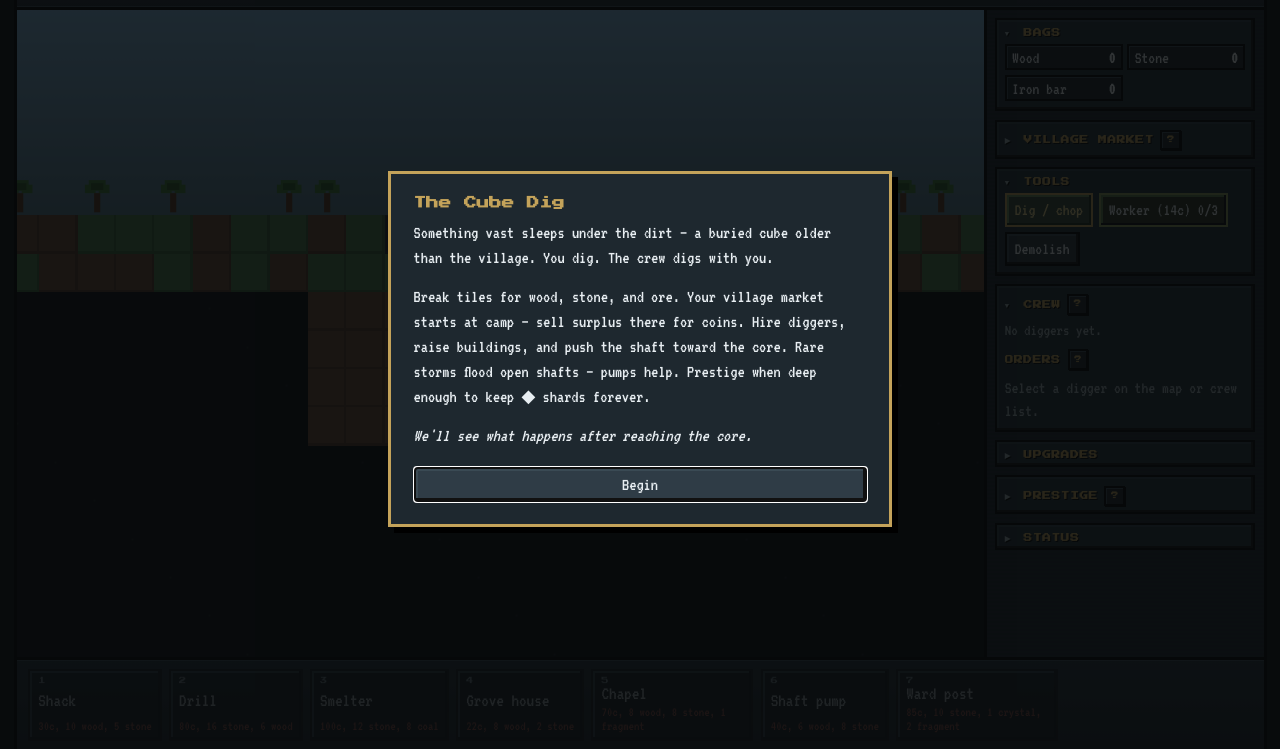
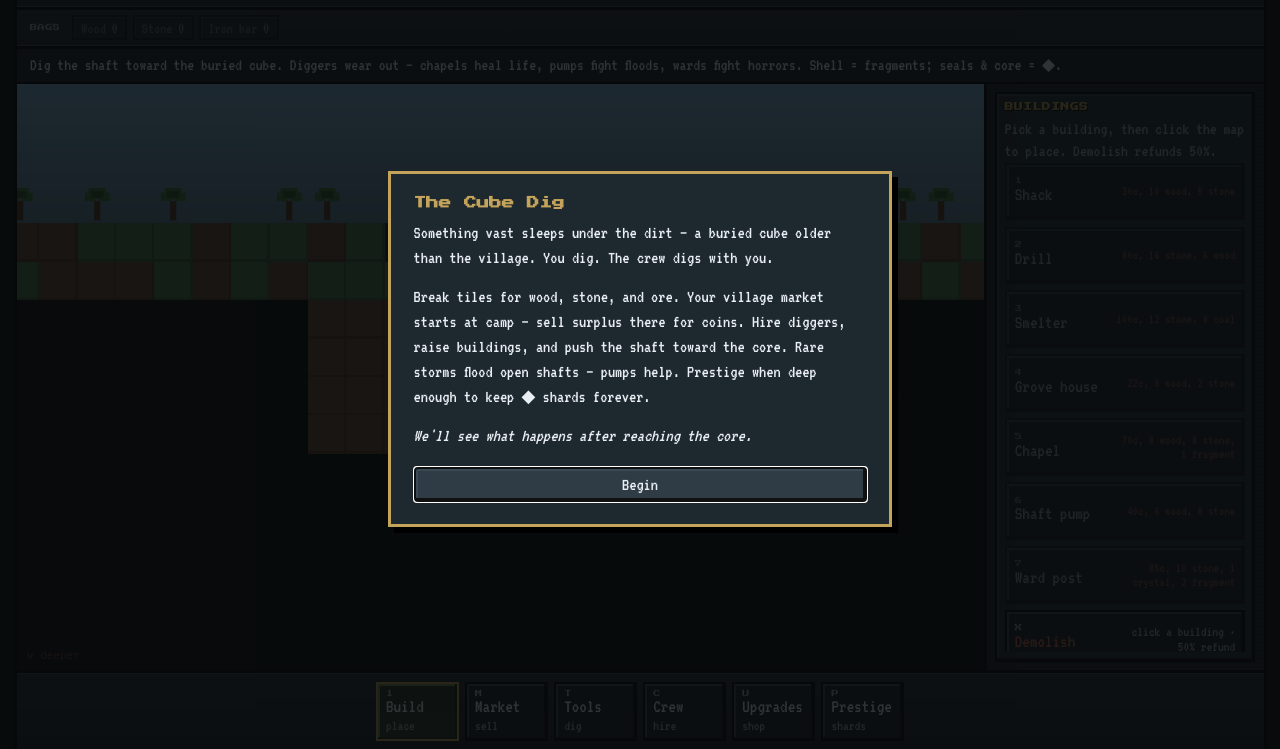
Before and after one commit to safeupstairs/cube-dig, a website with bundled scripts: page index.html in a window 1280 px wide. Shown: the part 51-800 px from the top of the page. Built offline with nearby package versions, Linux system fonts and the light colour scheme; animation ran at ten frames a second.

Commit message:
Add Option A menu-rail dock UI.
Always-on bag bar and status strip; bottom rail swaps one right panel (Build+Demolish, Market, Tools, Crew+Hire, Upgrades, Prestige).

Co-authored-by: Cursor <cursoragent@cursor.com>

```diff
--- a/css/game.css
+++ b/css/game.css
@@ -45,7 +45,7 @@ body {
 
 #app {
   display: grid;
-  grid-template-rows: auto 1fr auto;
+  grid-template-rows: auto auto auto minmax(0, 1fr) auto;
   height: 100%;
   width: min(var(--app-max), calc(100% - (var(--app-gutter) * 2)));
   max-width: 100%;
@@ -54,6 +54,81 @@ body {
   border-left: 3px solid #000;
   border-right: 3px solid #000;
   box-shadow: inset 0 0 0 1px var(--panel-edge);
+}
+
+/* Always-visible inventory strip (Option A) */
+.bag-bar {
+  display: flex;
+  flex-wrap: wrap;
+  gap: 0.35rem 0.5rem;
+  align-items: center;
+  padding: 0.3rem 0.75rem;
+  border-bottom: 3px solid #000;
+  background: linear-gradient(180deg, #243038 0%, #1e282f 100%);
+  box-shadow: inset 0 -1px 0 var(--panel-edge);
+  min-height: 2rem;
+}
+
+.bag-bar-label {
+  font-family: var(--pixel);
+  font-size: 0.4rem;
+  color: var(--muted);
+  letter-spacing: 0.06em;
+  text-transform: uppercase;
+  margin-right: 0.15rem;
+}
+
+.bag-chips {
+  list-style: none;
+  margin: 0;
+  padding: 0;
+  display: flex;
+  flex-wrap: wrap;
+  gap: 0.3rem;
+  flex: 1 1 auto;
+  font-family: var(--mono);
+}
+
+.bag-chips li {
+  display: inline-flex;
+  align-items: baseline;
+  gap: 0.3rem;
+  padding: 0.12rem 0.4rem;
+  border: 2px solid #000;
+  background: var(--slot);
+  box-shadow: inset 1px 1px 0 var(--slot-hi);
+  font-size: 0.95rem;
+}
+
+.bag-chips li.is-empty {
+  opacity: 0.45;
+}
+
+.bag-chips li span:first-child {
+  color: var(--muted);
+  font-size: 0.85rem;
+}
+
+.bag-chips li strong {
+  color: var(--text);
+  font-weight: normal;
+}
+
+.status-bar {
+  margin: 0;
+  padding: 0.3rem 0.75rem;
+  border-bottom: 2px solid #000;
+  background: #1a2228;
+  font-family: var(--mono);
+  font-size: 0.95rem;
+  color: var(--text);
+  min-height: 1.5rem;
+  line-height: 1.3;
+}
+
+.status-bar.status {
+  min-height: 1.5rem;
+  color: var(--text);
 }
 
 .hud-top {
@@ -230,7 +305,7 @@ body {
 }
 
 .dock {
-  overflow: auto;
+  overflow: hidden;
   min-width: 0;
   min-height: 0;
   height: 100%;
@@ -246,7 +321,7 @@ body {
   padding: 0.45rem;
   display: flex;
   flex-direction: column;
-  gap: 0.45rem;
+  gap: 0;
 }
 
 .panel {
@@ -254,10 +329,21 @@ body {
   box-shadow: inset -2px -2px 0 #111, inset 2px 2px 0 var(--panel-hi);
   background: var(--panel);
   padding: 0.45rem;
+  display: none;
+  flex-direction: column;
+  flex: 1;
+  min-height: 0;
+  overflow: hidden;
 }
 
-.panel.is-collapsed {
-  padding-bottom: 0.35rem;
+.panel.is-active-panel {
+  display: flex;
+}
+
+.panel .panel-body {
+  overflow: auto;
+  flex: 1;
+  min-height: 0;
 }
 
 .panel h2,
@@ -282,41 +368,14 @@ body {
   align-items: center;
   gap: 0.35rem;
   width: 100%;
-  cursor: pointer;
   user-select: none;
   outline: none;
-}
-
-.panel-head:hover,
-.panel-head:focus-visible {
-  color: #e8d48a;
-}
-
-.panel-head:focus-visible {
-  box-shadow: inset 0 0 0 1px #e8d48a;
-}
-
-.panel-chevron {
+  margin: 0 0 0.4rem;
   flex: 0 0 auto;
-  display: inline-block;
-  width: 0.7rem;
-  font-size: 0.4rem;
-  line-height: 1;
-  color: var(--muted);
-}
-
-.panel.is-collapsed > .panel-head,
-.panel-section.is-collapsed > .panel-head {
-  margin-bottom: 0;
 }
 
 .panel-body {
-  overflow: hidden;
-}
-
-.panel.is-collapsed > .panel-body,
-.panel-section.is-collapsed > .panel-body {
-  display: none;
+  overflow: auto;
 }
 
 .panel-section {
@@ -351,25 +410,60 @@ body {
   line-height: 1.25;
 }
 
-.bags {
-  list-style: none;
-  margin: 0;
-  padding: 0;
-  display: grid;
-  grid-template-columns: 1fr 1fr;
-  gap: 0.25rem;
-  font-family: var(--mono);
-  font-size: 0.95rem;
+.crew-hire {
+  margin-bottom: 0.55rem;
 }
 
-.bags li {
+.crew-hire .tool {
+  width: 100%;
+}
+
+.build-grid {
   display: flex;
+  flex-direction: column;
+  gap: 0.35rem;
+}
+
+.build-grid .hot-slot {
+  width: 100%;
+  max-width: none;
+  min-width: 0;
+  min-height: 3.2rem;
+  flex-direction: row;
+  align-items: center;
   justify-content: space-between;
+  gap: 0.45rem;
+}
+
+.build-grid .hot-slot .slot-main {
+  display: flex;
+  flex-direction: column;
+  align-items: flex-start;
+  gap: 0.05rem;
+  min-width: 0;
+}
+
+.build-grid .hot-slot .slot-role {
+  text-align: right;
+  white-space: normal;
+  max-width: 55%;
+}
+
+.build-grid .hot-slot.is-danger .slot-name {
+  color: var(--danger);
+}
+
+.help-actions {
+  display: flex;
+  flex-wrap: wrap;
   gap: 0.35rem;
-  padding: 0.15rem 0.3rem;
-  background: var(--slot);
-  border: 2px solid #000;
-  box-shadow: inset 1px 1px 0 var(--slot-hi);
+  margin-top: 0.75rem;
+  padding-top: 0.55rem;
+  border-top: 2px solid #000;
+}
+
+.help-actions .btn {
+  flex: 1 1 auto;
 }
 
 .tool-grid {
@@ -731,6 +825,28 @@ body {
 }
 
 /* Inventory-style hotbar */
+.menu-rail {
+  display: flex;
+  flex-wrap: wrap;
+  gap: 0.35rem;
+  align-items: stretch;
+  justify-content: center;
+  padding: 0.45rem 0.65rem;
+  border-top: 3px solid #000;
+  background:
+    linear-gradient(180deg, #243038 0%, #1a2228 100%);
+  position: relative;
+  z-index: 5;
+  box-shadow: inset 0 1px 0 var(--panel-edge);
+}
+
+.menu-rail .hot-slot {
+  min-width: 4.6rem;
+  max-width: 5.8rem;
+  min-height: 3.1rem;
+}
+
+/* Legacy hotbar class kept for any leftover refs */
 .hotbar {
   display: flex;
   flex-wrap: wrap;
@@ -1327,7 +1443,12 @@ body {
     max-height: 42vh;
   }
 
-  .hot-slot {
-    min-width: 5.2rem;
+  .menu-rail .hot-slot {
+    min-width: 4.2rem;
+  }
+
+  .bag-bar {
+    max-height: 5.5rem;
+    overflow: auto;
   }
 }
--- a/index.html
+++ b/index.html
@@ -45,23 +45,30 @@
         </div>
       </header>
 
+      <div class="bag-bar" aria-label="Bags">
+        <span class="bag-bar-label">Bags</span>
+        <ul id="bags" class="bag-chips"></ul>
+      </div>
+
+      <p id="status" class="status-bar status" aria-live="polite">
+        Dig exposed blocks. Tunnel down through the fog.
+      </p>
+
       <main class="stage">
         <div class="canvas-wrap">
           <canvas id="world" width="960" height="640"></canvas>
         </div>
-        <aside class="dock">
-          <section class="panel" data-panel="bags">
-            <h2 class="panel-head" tabindex="0" role="button" aria-expanded="true">
-              <span class="panel-chevron" aria-hidden="true">▼</span>
-              Bags
-            </h2>
+        <aside class="dock" id="dock">
+          <section class="panel is-active-panel" data-panel="build" id="panel-build">
+            <h2 class="panel-title panel-head">Buildings</h2>
             <div class="panel-body">
-              <ul id="bags" class="bags"></ul>
+              <p class="muted">Pick a building, then click the map to place. Demolish refunds 50%.</p>
+              <div id="hotbar" class="build-grid"></div>
             </div>
           </section>
-          <section class="panel" id="market-panel" data-panel="market">
-            <h2 class="panel-title panel-head" tabindex="0" role="button" aria-expanded="true">
-              <span class="panel-chevron" aria-hidden="true">▼</span>
+
+          <section class="panel" id="market-panel" data-panel="market" hidden>
+            <h2 class="panel-title panel-head">
               Village market
               <button type="button" class="help-btn" id="help-market" aria-label="Village market help">?</button>
             </h2>
@@ -70,22 +77,22 @@
               <div id="market" class="market-list"></div>
             </div>
           </section>
-          <section class="panel" data-panel="tools">
-            <h2 class="panel-head" tabindex="0" role="button" aria-expanded="true">
-              <span class="panel-chevron" aria-hidden="true">▼</span>
-              Tools
-            </h2>
+
+          <section class="panel" data-panel="tools" id="panel-tools" hidden>
+            <h2 class="panel-title panel-head">Tools</h2>
             <div class="panel-body">
+              <p class="muted">Default map tool when you are not placing, hiring, or demolishing.</p>
               <div id="tools" class="tool-grid"></div>
             </div>
           </section>
-          <section class="panel" id="orders-panel" data-panel="crew">
-            <h2 class="panel-title panel-head" tabindex="0" role="button" aria-expanded="true">
-              <span class="panel-chevron" aria-hidden="true">▼</span>
+
+          <section class="panel" id="orders-panel" data-panel="crew" hidden>
+            <h2 class="panel-title panel-head">
               Crew
               <button type="button" class="help-btn" id="help-crew" aria-label="Crew help">?</button>
             </h2>
             <div class="panel-body">
+              <div id="crew-hire" class="crew-hire"></div>
               <div id="crew" class="crew-list"></div>
               <div class="panel-section">
                 <h2 class="subhead panel-title">
@@ -97,18 +104,16 @@
               </div>
             </div>
           </section>
-          <section class="panel" data-panel="upgrades">
-            <h2 class="panel-head" tabindex="0" role="button" aria-expanded="true">
-              <span class="panel-chevron" aria-hidden="true">▼</span>
-              Upgrades
-            </h2>
+
+          <section class="panel" data-panel="upgrades" id="panel-upgrades" hidden>
+            <h2 class="panel-title panel-head">Upgrades</h2>
             <div class="panel-body">
               <div id="upgrades" class="shop-list"></div>
             </div>
           </section>
-          <section class="panel" data-panel="prestige">
-            <h2 class="panel-title panel-head" tabindex="0" role="button" aria-expanded="true">
-              <span class="panel-chevron" aria-hidden="true">▼</span>
+
+          <section class="panel" data-panel="prestige" id="panel-prestige" hidden>
+            <h2 class="panel-title panel-head">
               Prestige
               <button type="button" class="help-btn" id="help-prestige" aria-label="Prestige help">?</button>
             </h2>
@@ -116,23 +121,47 @@
               <p id="prestige-blurb" class="muted prestige-status"></p>
               <div id="shard-upgrades" class="shop-list"></div>
               <button type="button" id="prestige-btn" class="btn danger">Prestige</button>
-            </div>
-          </section>
-          <section class="panel" data-panel="status">
-            <h2 class="panel-head" tabindex="0" role="button" aria-expanded="true">
-              <span class="panel-chevron" aria-hidden="true">▼</span>
-              Status
-            </h2>
-            <div class="panel-body">
-              <p id="status" class="status">Dig exposed blocks. Tunnel down through the fog.</p>
-              <button type="button" id="intro-btn" class="btn ghost">How to play</button>
-              <button type="button" id="reset-btn" class="btn ghost">Hard reset</button>
+              <div class="panel-section help-actions">
+                <button type="button" id="intro-btn" class="btn ghost">How to play</button>
+                <button type="button" id="reset-btn" class="btn ghost">Hard reset</button>
+              </div>
             </div>
           </section>
         </aside>
       </main>
 
-      <footer class="hotbar" id="hotbar"></footer>
+      <nav class="menu-rail" id="menu-rail" aria-label="Menu">
+        <button type="button" class="hot-slot is-active" data-dock="build">
+          <span class="slot-key">1</span>
+          <span class="slot-name">Build</span>
+          <span class="slot-role">place</span>
+        </button>
+        <button type="button" class="hot-slot" data-dock="market">
+          <span class="slot-key">M</span>
+          <span class="slot-name">Market</span>
+          <span class="slot-role">sell</span>
+        </button>
+        <button type="button" class="hot-slot" data-dock="tools">
+          <span class="slot-key">T</span>
+          <span class="slot-name">Tools</span>
+          <span class="slot-role">dig</span>
+        </button>
+        <button type="button" class="hot-slot" data-dock="crew">
+          <span class="slot-key">C</span>
+          <span class="slot-name">Crew</span>
+          <span class="slot-role">hire</span>
+        </button>
+        <button type="button" class="hot-slot" data-dock="upgrades">
+          <span class="slot-key">U</span>
+          <span class="slot-name">Upgrades</span>
+          <span class="slot-role">shop</span>
+        </button>
+        <button type="button" class="hot-slot" data-dock="prestige">
+          <span class="slot-key">P</span>
+          <span class="slot-name">Prestige</span>
+          <span class="slot-role">shards</span>
+        </button>
+      </nav>
     </div>
 
     <div id="tip" class="tip hidden" role="tooltip" aria-hidden="true"></div>
--- a/js/game.js
+++ b/js/game.js
@@ -96,6 +96,9 @@ const els = {
   resetBtn: document.getElementById('reset-btn'),
   introBtn: document.getElementById('intro-btn'),
   hotbar: document.getElementById('hotbar'),
+  crewHire: document.getElementById('crew-hire'),
+  menuRail: document.getElementById('menu-rail'),
+  dock: document.getElementById('dock'),
   ending: document.getElementById('ending'),
   endingText: document.getElementById('ending-text'),
   endingClose: document.getElementById('ending-close'),
@@ -2525,6 +2528,7 @@ function renderUi() {
     const n = state.bags[k] || 0;
     if (!n && k !== 'wood' && k !== 'stone' && k !== 'ironBar') continue;
     const li = document.createElement('li');
+    if (!n) li.classList.add('is-empty');
     const a = document.createElement('span');
     a.textContent = meta.name;
     const b = document.createElement('strong');
@@ -2533,6 +2537,7 @@ function renderUi() {
     els.bags.appendChild(li);
   }
 
+  // Tools panel: dig / chop only
   els.tools.innerHTML = '';
   const digBtn = document.createElement('button');
   digBtn.type = 'button';
@@ -2541,14 +2546,18 @@ function renderUi() {
   bindTip(
     digBtn,
     'Dig / chop',
-    'Click exposed blocks to mine. Click a digger to select them and set dig filter / home shack in Worker orders.'
+    'Click exposed blocks to mine. Click a digger to select them and set dig filter / home shack in Crew → Orders.'
   );
   digBtn.addEventListener('click', () => {
     tool = null;
+    setDockPanel('tools');
     renderUi();
   });
   els.tools.appendChild(digBtn);
 
+  // Crew panel: hire worker
+  if (els.crewHire) {
+    els.crewHire.innerHTML = '';
     const wCost = nextWorkerCost(state);
     const wCap = workerCap(state);
     const atWorkerCap = state.workers.length >= wCap;
@@ -2561,7 +2570,7 @@ function renderUi() {
       (hireSelected ? ' is-active' : '') +
       (canHire ? ' is-affordable' : ' is-locked');
     wBtn.disabled = !canHire;
-  wBtn.textContent = `Worker (${wCost}c) ${state.workers.length}/${wCap}`;
+    wBtn.textContent = `Hire worker (${wCost}c) ${state.workers.length}/${wCap}`;
     bindTip(
       wBtn,
       'Hire digger',
@@ -2589,34 +2598,18 @@ function renderUi() {
         return;
       }
       tool = 'worker';
+      setDockPanel('crew');
       setStatus('Click a shaft tile to place a digger. They dig exposed walls/floor.');
       renderUi();
     });
-  els.tools.appendChild(wBtn);
-
-  const demoBtn = document.createElement('button');
-  demoBtn.type = 'button';
-  demoBtn.className = 'tool' + (tool === 'demolish' ? ' is-active' : '');
-  demoBtn.textContent = 'Demolish';
-  bindTip(
-    demoBtn,
-    'Demolish',
-    'Click a building to remove it. Refunds 50% of what you paid to place it (coins and materials, rounded down). The village market and starter props cannot be demolished. Workers assigned to a demolished shack fall back to nearest / spawn.'
-  );
-  demoBtn.addEventListener('click', () => {
-    unlockAudio();
-    tool = 'demolish';
-    setStatus('Demolish mode: click a building to remove it (50% refund).');
-    renderUi();
-  });
-  els.tools.appendChild(demoBtn);
+    els.crewHire.appendChild(wBtn);
+  }
 
   renderCrew();
   renderOrdersPanel();
   renderMarketPanel();
 
-  // Buildings only — dig/chop lives in the Tools panel (not a building)
-  // Starter village pieces (market, cottage, stall) stay off the hotbar
+  // Build panel: placeables + demolish (starter village stays off the list)
   els.hotbar.innerHTML = '';
   let slotN = 1;
   for (const b of Object.values(BUILDINGS)) {
@@ -2635,10 +2628,8 @@ function renderUi() {
     const costHtml = formatCostHtml(placeCost);
     const ownedN = buildingCount(b.id);
     const owned = ownedN > 0 ? ` ×${ownedN}` : '';
-    const roleLine = canBuild
-      ? costHtml || b.role || ''
-      : costHtml;
-    btn.innerHTML = `<span class="slot-key">${slotN}</span><span class="slot-name">${b.name}${owned}</span><span class="slot-role">${roleLine}</span>`;
+    const roleLine = canBuild ? costHtml || b.role || '' : costHtml;
+    btn.innerHTML = `<span class="slot-main"><span class="slot-key">${slotN}</span><span class="slot-name">${b.name}${owned}</span></span><span class="slot-role">${roleLine}</span>`;
     slotN += 1;
     bindTip(btn, b.name, b.blurb, () => {
       const tipCost = formatCostHtml(nextBuildingCost(b.id));
@@ -2653,6 +2644,7 @@ function renderUi() {
     btn.addEventListener('click', () => {
       unlockAudio();
       tool = b.id;
+      setDockPanel('build');
       setStatusHtml(
         `Place ${b.name} (${formatCostHtml(nextBuildingCost(b.id))}): ${b.blurb}`
       );
@@ -2660,6 +2652,26 @@ function renderUi() {
     });
     els.hotbar.appendChild(btn);
   }
+
+  const demoBtn = document.createElement('button');
+  demoBtn.type = 'button';
+  demoBtn.className =
+    'hot-slot is-danger' + (tool === 'demolish' ? ' is-active' : '');
+  demoBtn.innerHTML =
+    '<span class="slot-main"><span class="slot-key">X</span><span class="slot-name">Demolish</span></span><span class="slot-role">click a building · 50% refund</span>';
+  bindTip(
+    demoBtn,
+    'Demolish',
+    'Click a building to remove it. Refunds 50% of what you paid to place it (coins and materials, rounded down). The village market and starter props cannot be demolished. Workers assigned to a demolished shack fall back to nearest / spawn.'
+  );
+  demoBtn.addEventListener('click', () => {
+    unlockAudio();
+    tool = 'demolish';
+    setDockPanel('build');
+    setStatus('Demolish mode: click a building to remove it (50% refund).');
+    renderUi();
+  });
+  els.hotbar.appendChild(demoBtn);
 
   els.upgrades.innerHTML = '';
   for (const u of UPGRADES) {
@@ -3498,94 +3510,60 @@ function bindHelpTips() {
   }
 }
 
-const DOCK_COLLAPSE_KEY = 'cube-dig-dock-collapse';
-
-/** First visit: keep Bags + Tools open; collapse the rest to save vertical space. */
-const DOCK_COLLAPSE_DEFAULTS = {
-  bags: false,
-  market: true,
-  tools: false,
-  crew: false,
-  upgrades: true,
-  prestige: true,
-  status: true,
-};
-
-function loadDockCollapse() {
+const DOCK_PANEL_KEY = 'cube-dig-dock-panel';
+const DOCK_PANEL_IDS = ['build', 'market', 'tools', 'crew', 'upgrades', 'prestige'];
+
+function loadDockPanel() {
   try {
-    const raw = localStorage.getItem(DOCK_COLLAPSE_KEY);
-    if (!raw) return { ...DOCK_COLLAPSE_DEFAULTS };
-    const parsed = JSON.parse(raw);
-    if (!parsed || typeof parsed !== 'object') return { ...DOCK_COLLAPSE_DEFAULTS };
-    // Orders lives under Crew — drop legacy independent collapse key.
-    const hadOrders = Object.prototype.hasOwnProperty.call(parsed, 'orders');
-    if (hadOrders) delete parsed.orders;
-    const map = { ...DOCK_COLLAPSE_DEFAULTS, ...parsed };
-    if (hadOrders) saveDockCollapse(map);
-    return map;
+    const raw = localStorage.getItem(DOCK_PANEL_KEY);
+    if (raw && DOCK_PANEL_IDS.includes(raw)) return raw;
   } catch {
-    return { ...DOCK_COLLAPSE_DEFAULTS };
-  }
-}
-
-function saveDockCollapse(map) {
+    /* ignore */
+  }
+  return 'build';
+}
+
+function saveDockPanel(id) {
   try {
-    localStorage.setItem(DOCK_COLLAPSE_KEY, JSON.stringify(map));
+    localStorage.setItem(DOCK_PANEL_KEY, id);
   } catch {
     /* ignore quota / private mode */
   }
 }
 
-function setPanelCollapsed(host, collapsed) {
-  if (!host) return;
-  host.classList.toggle('is-collapsed', collapsed);
-  const head = host.querySelector(':scope > .panel-head');
-  if (head) {
-    head.setAttribute('aria-expanded', collapsed ? 'false' : 'true');
-    const chevron = head.querySelector('.panel-chevron');
-    if (chevron) chevron.textContent = collapsed ? '▶' : '▼';
-  }
-}
-
-function bindDockCollapse() {
-  const dock = document.querySelector('aside.dock');
+/** Swap the single right-dock panel (Option A menu rail). */
+function setDockPanel(id) {
+  if (!DOCK_PANEL_IDS.includes(id)) return;
+  const dock = els.dock || document.querySelector('aside.dock');
   if (!dock) return;
-  const stateMap = loadDockCollapse();
-
-  const hosts = [...dock.querySelectorAll(':scope > .panel[data-panel]')];
-
-  for (const host of hosts) {
-    const id = host.getAttribute('data-panel');
-    if (!id) continue;
-    const head = host.querySelector(':scope > .panel-head');
-    if (!head) continue;
-
-    setPanelCollapsed(host, !!stateMap[id]);
-
-    const toggle = () => {
-      const next = !host.classList.contains('is-collapsed');
-      setPanelCollapsed(host, next);
-      stateMap[id] = next;
-      saveDockCollapse(stateMap);
-    };
-
-    head.addEventListener('click', (e) => {
-      if (e.target.closest('.help-btn')) return;
-      e.preventDefault();
-      toggle();
-    });
-    head.addEventListener('keydown', (e) => {
-      if (e.target.closest('.help-btn')) return;
-      if (e.key !== 'Enter' && e.key !== ' ') return;
-      e.preventDefault();
-      toggle();
-    });
-  }
-
-  // Help ? must not bubble into panel toggle
-  for (const btn of dock.querySelectorAll('.help-btn')) {
-    btn.addEventListener('click', (e) => e.stopPropagation());
-  }
+  for (const host of dock.querySelectorAll(':scope > .panel[data-panel]')) {
+    const on = host.getAttribute('data-panel') === id;
+    host.classList.toggle('is-active-panel', on);
+    host.hidden = !on;
+  }
+  const rail = els.menuRail || document.getElementById('menu-rail');
+  if (rail) {
+    for (const btn of rail.querySelectorAll('[data-dock]')) {
+      const on = btn.getAttribute('data-dock') === id;
+      btn.classList.toggle('is-active', on);
+      btn.setAttribute('aria-pressed', on ? 'true' : 'false');
+    }
+  }
+  saveDockPanel(id);
+}
+
+function bindMenuRail() {
+  const rail = els.menuRail || document.getElementById('menu-rail');
+  if (!rail) return;
+  for (const btn of rail.querySelectorAll('[data-dock]')) {
+    btn.addEventListener('click', () => {
+      unlockAudio();
+      const id = btn.getAttribute('data-dock');
+      if (!id) return;
+      setDockPanel(id);
+    });
+  }
+  setDockPanel(loadDockPanel());
 }
 
 /** Map current client pointer to world hover (or clear if off-canvas). */
@@ -4102,7 +4080,7 @@ function boot() {
   centerCamera();
   renderUi();
   bindHelpTips();
-  bindDockCollapse();
+  bindMenuRail();
   bindCheats();
   refreshWeatherHud();
   setStatus(
```
Also changed, not shown: mockups/option-a-preview.html (+125 -54 lines). Lines whose indentation alone changed are shown as unchanged.
